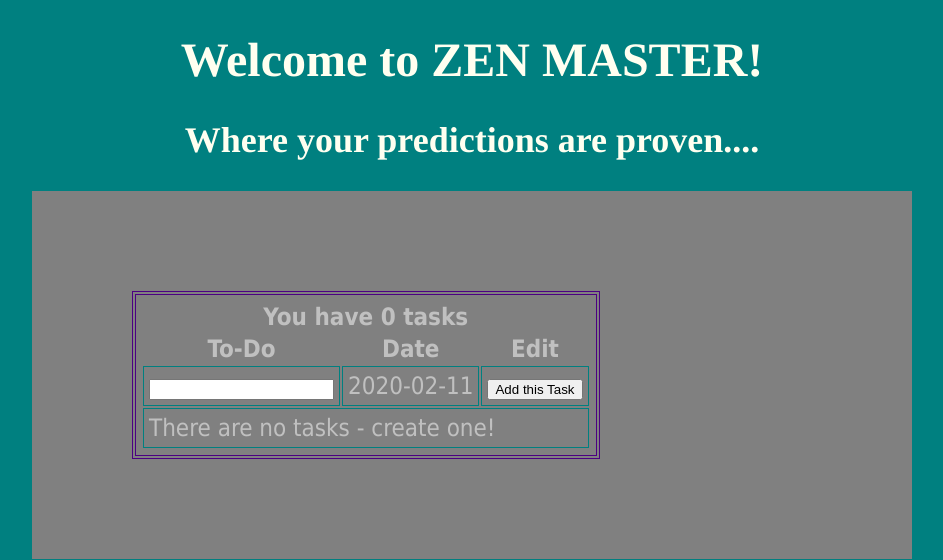
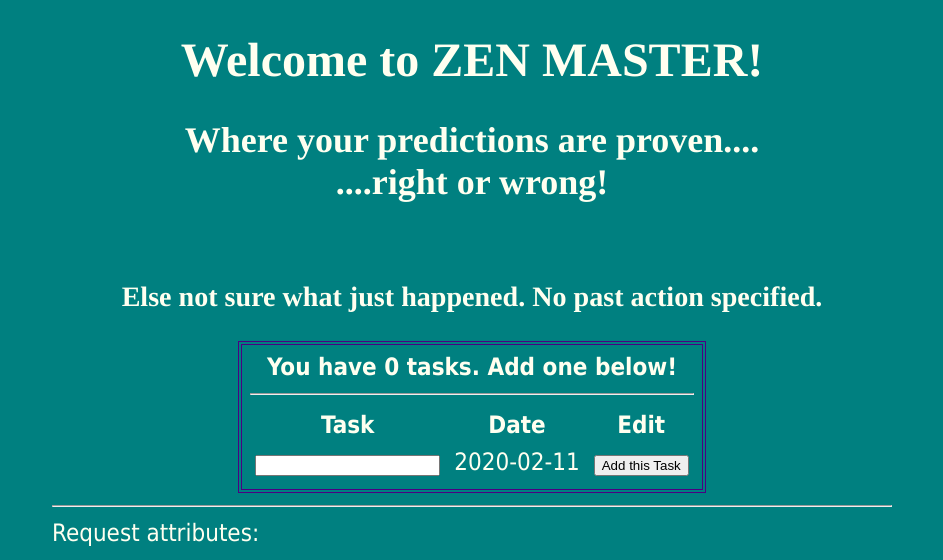
Before and after one commit to divonbriesen/Flasky, a Flask app: page / in a window 1280 px wide. Shown: the top 560 px of the page, without its empty margins (168-1111 px from the left). Run offline with Flask 2, Linux system fonts and the light colour scheme; data that the repository does not hold is empty.

Commit message:
Made everything work from one page
added past action and id to every action, made routes for create/read/update/delete, more or less

```diff
--- a/app.py
+++ b/app.py
@@ -1,4 +1,4 @@
-from flask import Flask, render_template, url_for, request, redirect
+from flask import Flask, render_template, request, redirect
 from flask_sqlalchemy import SQLAlchemy
 from datetime import datetime
 
@@ -17,8 +17,7 @@ class Todo(db.Model):
         return '<Task %r>' % self.id
 
 
-# @app.route('/', methods=['POST', 'GET'])
-@app.route('/', methods=['GET', 'POST'])
+@app.route('/', methods=['POST', 'GET'])
 def index():
     if request.method == 'POST':
         taskContent = request.form['content']
@@ -27,10 +26,12 @@ def index():
         try:
             db.session.add(new_task)
             db.session.commit()
-            return redirect('/')
+            db.session.refresh(new_task)  # added from stack overflow
+            id = new_task.id              # added from stack overflow
+            return redirect('/?action=insert&id=' + str(id))
         except IOError:
             return "There was an issue adding your task."
-    else:  # i'ts GET, not generating a form, just loading page
+    else:  # it's GET, not generating a form, just loading page
         tasksToGet = Todo.query.order_by(Todo.date_created).all()
         return render_template("index.htm", taskstoget=tasksToGet)
     # render_template knows to look in templates folder
@@ -45,11 +46,10 @@ def delete(id):
     try:
         db.session.delete(taskToDelete)
         db.session.commit()
-        return redirect('/')
+        return redirect('/?action=delete&id=' + str(id))
     except IOError:
         return "there was a delete problem"
 
-#  @app.route('/update/<int:id>', methods=['GET', 'POST'])
 @app.route('/update/<int:id>', methods=['GET', 'POST'])
 def update(id):
     taskToUpdate = Todo.query.get_or_404(id)
@@ -60,7 +60,7 @@ def update(id):
 
         try:
             db.session.commit()
-            return redirect('/')
+            return redirect('/?action=update&id=' + str(id))
         except IOError:
             return 'There was an issue updating your task.'
     else:  # form not submitted, just show page
--- a/static/styles/default.css
+++ b/static/styles/default.css
@@ -1,7 +1,7 @@
 body
 {
-	font-family: tahoma;
-	color: silver;
+	font-family: tahoma, sans-serif;
+	color: ivory;
 	background-color: teal;
 	margin-left: 200px;
 	margin-right: 200px;
@@ -11,14 +11,12 @@ body
 header, footer
 {
 	text-align: center;
-	color: ivory;
-	font-weight: bold;
 }
 
 main
 {
-	background-color: grey;
-	padding: 100px;
+	padding: 20px;
+	margin: 0 auto;
 }
 
 a
@@ -34,8 +32,13 @@ a:hover
 
 table
 {
+	margin: 0 auto;
 	padding: 5px;
 	border: 4px double indigo;
+}
+th
+{
+	text-align: center;
 }
 
 td
@@ -58,7 +61,6 @@ figure
 figcaption
 {
 	font-style: italic;
-	font-weight: bold;
 }
 
 .attribute
--- a/templates/base.htm
+++ b/templates/base.htm
@@ -19,7 +19,10 @@
 <body>
     <header>
         <h1>Welcome to ZEN MASTER!</h1>
-        <h2>Where your predictions are proven....</h2>
+        <h2>Where your predictions are proven....
+            <br/>
+                    ....right or wrong!
+        </h2>
     </header>
     <!-- ========================================== -->
     <main>
@@ -29,13 +32,10 @@
     </main>
     <!-- ========================================== -->
     <footer>
-        Designed by bumbleshoot enterprises Ltd.
-        <br/>
-
         <figure>
             <img src="{{ url_for('static', filename='images/users/profileimage (00).png') }}" alt = "an image!" height = "300" />
             <figcaption>
-                &copy; 2099
+                &copy; 2099,	Designed by bumbleshoot enterprises Ltd.
             </figcaption>
         </figure>
     </footer>
--- a/templates/index.htm
+++ b/templates/index.htm
@@ -4,30 +4,30 @@
 {% endblock %}
 {% block body %}
 
+{% if  request.args.get('action')  == 'update' %}
+    <h3>Just UPDATED record id
+        {{request.args.get('id')}}.</h3>
+{% elif request.args.get('action') == 'delete' %}
+    <h3>Just DELETED record id
+        {{request.args.get('id')}}.</h3>
+{% elif request.args.get('action') == 'inserte' %}
+    <h3>Just INSERTED new record id {{request.args.get('id')}}.</h3>
+{% else %}
+    <h3>Else not sure what just happened. No past action specified.</h3>
+{% endif %}
+
     <table>
         <tr>
             <th colspan = "3">
-                You have  {{taskstoget|count}} tasks
+                You have  {{taskstoget|count}} tasks. Add one below!
+                <hr/>
             </th>
         </tr>
         <tr>
-            <th>To-Do</th>
+            <th>Task</th>
             <th>Date</th>
             <th>Edit</th>
         </tr>
-        {% if taskstoget|length > 0 %}
-            {% for task in taskstoget %}
-                <tr>
-                    <td>{{ task.content}}</td>
-                    <td>{{ task.date_created.date() }}</td>
-                    <td>
-                        <a href = "/delete/{{task.id}}">Delete</a>
-                        <br/>
-                        <a href = "/update/{{task.id}}">Update</a>
-                    </td>
-                </tr>
-            {% endfor %}
-        {% endif %}
         <tr>
             <td>
                 <form action = "/" method = "POST">
@@ -48,13 +48,49 @@
                 </form>
             </td>
         </tr>
-        {% if taskstoupdate %}
+
+        {% if taskstoget|length > 0 %}
+            {% for task in taskstoget %}
+                <tr>
+                    <td>{{ task.content}}</td>
+                    <td>{{ task.date_created.date() }}</td>
+                    <td>
+                         <a href = "/update/{{task.id}}">Update</a>
+                         |
+                         <a href = "/delete/{{task.id}}">Dxlxte</a>
+
+                    </td>
+                </tr>
                 <tr>
                      <td>
-                        <form action = "/update/{{tasktoupdate.id}}" method = "POST">
+                    <form action = "/update/{{task.id}}" method = "POST">
+
+                        <input type = "text" name = "content"
+                            id = "{{task.id}}"
+                            value = "{{task.content}}" />
+                    </td>
+                    <td>
+
+                    </td>
+                    <td>
+                        <input type = "submit" value = "Update Task!" />
+                        </form>
+                    </td>
+                </tr>
+
+            {% endfor %}
+        {% endif %}
+
+<!--
+                <tr>
+                    <th colspan = "3">This is the update</th>
+                </tr>
+                <tr>
+                    <td>
+                        <form action = "/update/{tasktoupdate.id}}" method = "POST">
                         <input type = "text" name = "content"
                             id = "content"
-                            value = "{{taskstoupdate.content}}" />
+                            value = "{tasktoupdate.content}}" />
                     </td>
                     <td>
                         (now)
@@ -64,16 +100,17 @@
                         </form>
                     </td>
                 </tr>
-        {% endif %}
 
-        {% if taskstoget|length ==  0 %}
-                <tr>
-                    <td colspan = "3">
-                        There are no tasks - create one!
-                    </td>
-                </tr>
-        {% endif %}
+            -->
+
 
     </table>
-
+    <hr>
+    Request attributes:
+    <ol>
+        <li>Request method is: {{ request.method }}.</li>
+        <li>Request host is: {{ request.host }}.</li>
+        <li>Request referrer is: {{ request.referrer }}.</li>
+        <li>Request User-Agent is: {{ request.user_agent }}.</li>
+    </ol>
 {% endblock %}
```
Also changed, not shown: test.db. Lines whose indentation alone changed are shown as unchanged.
